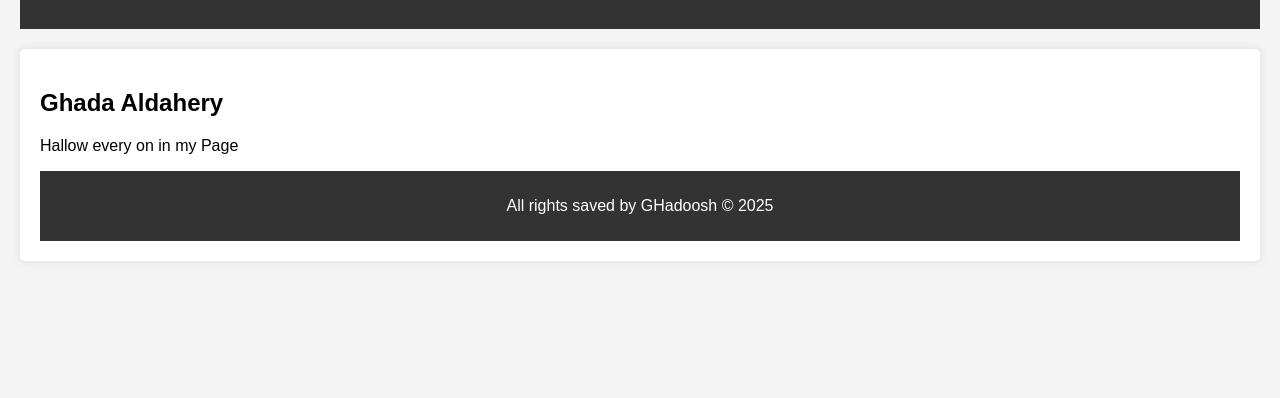
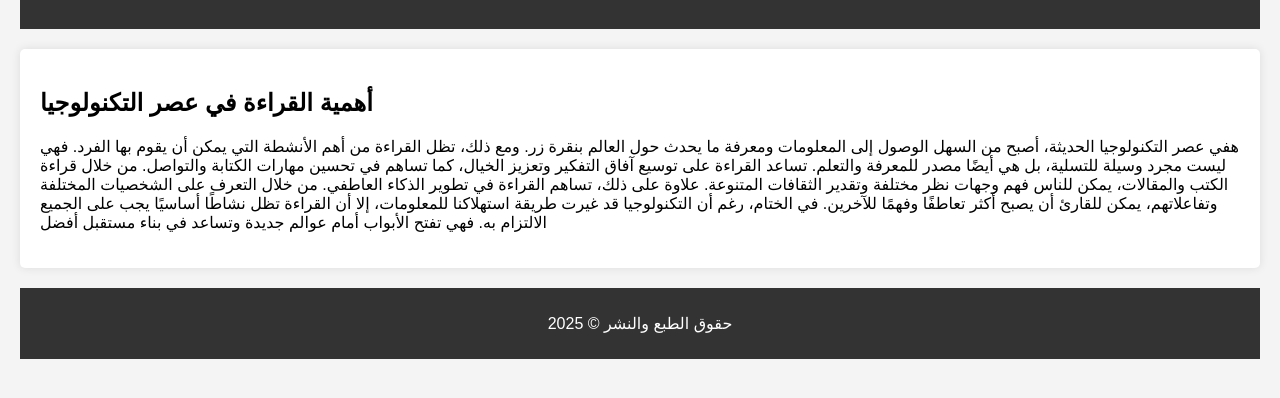
Before and after one commit to 1shaima/Cloud-H.W, a plain HTML site: page index.html in a window 1280 px wide. Shown: the part 92-490 px from the top of the page. Drawn offline with Linux system fonts and the light colour scheme.

Commit message:
lastedit

```diff
--- a/index.html
+++ b/index.html
@@ -3,7 +3,7 @@
 <head>
     <meta charset="UTF-8">
     <meta name="viewport" content="width=device-width, initial-scale=1.0">
-    <title>GHadoosh</title>
+    <title>صفحة ويب بسيطة</title>
     <style>
         body {
             font-family: Arial, sans-serif;
@@ -40,10 +40,17 @@
         <h1>مرحباً بكم في صفحتي</h1>
     </header>
     <article>
-        <h2> Ghada Aldahery</h2>
-        <p> Hallow every on in my Page</p>
+        <h2> أهمية القراءة في عصر التكنولوجيا</h2>
+        <p>هفي عصر التكنولوجيا الحديثة، أصبح من السهل الوصول إلى المعلومات ومعرفة ما يحدث حول العالم بنقرة زر. ومع ذلك، تظل القراءة من أهم الأنشطة التي يمكن أن يقوم بها الفرد. فهي ليست مجرد وسيلة للتسلية، بل هي أيضًا مصدر للمعرفة والتعلم.
+
+            تساعد القراءة على توسيع آفاق التفكير وتعزيز الخيال، كما تساهم في تحسين مهارات الكتابة والتواصل. من خلال قراءة الكتب والمقالات، يمكن للناس فهم وجهات نظر مختلفة وتقدير الثقافات المتنوعة.
+
+            علاوة على ذلك، تساهم القراءة في تطوير الذكاء العاطفي. من خلال التعرف على الشخصيات المختلفة وتفاعلاتهم، يمكن للقارئ أن يصبح أكثر تعاطفًا وفهمًا للآخرين.
+
+            في الختام، رغم أن التكنولوجيا قد غيرت طريقة استهلاكنا للمعلومات، إلا أن القراءة تظل نشاطًا أساسيًا يجب على الجميع الالتزام به. فهي تفتح الأبواب أمام عوالم جديدة وتساعد في بناء مستقبل أفضل</p>
+    </article>
     <footer>
-        <p>All rights saved by GHadoosh  &copy; 2025</p>
+        <p>حقوق الطبع والنشر &copy; 2025</p>
     </footer>
 </body>
 </html>
```
